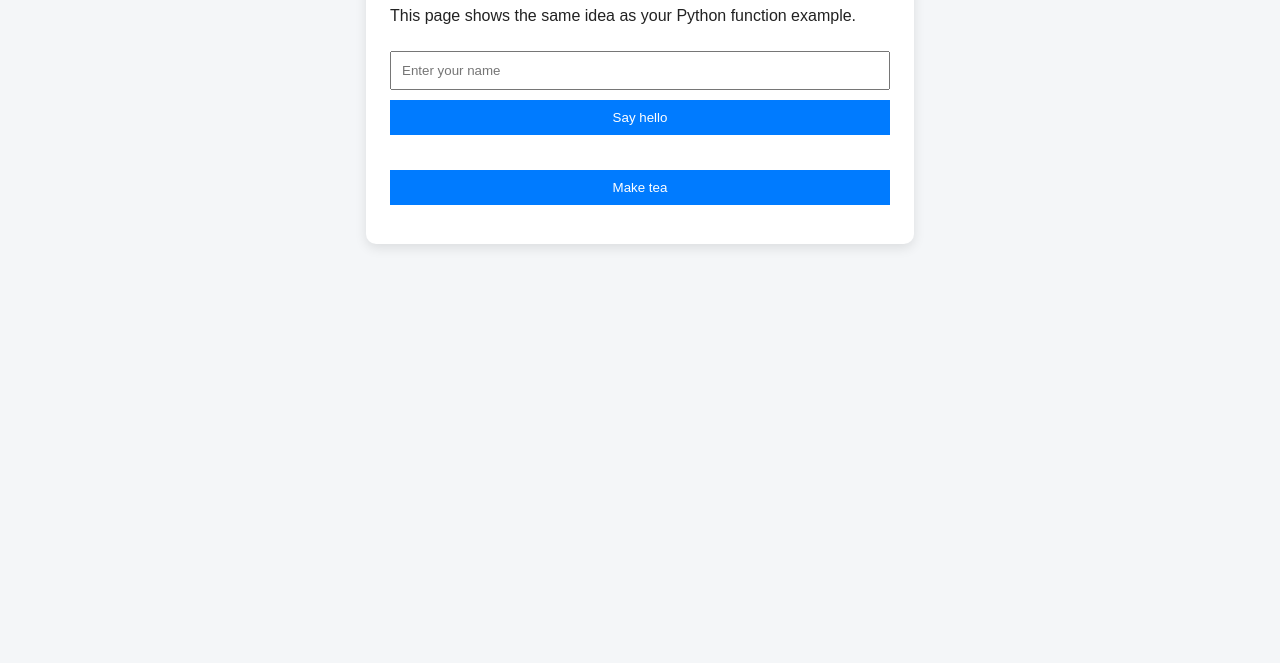
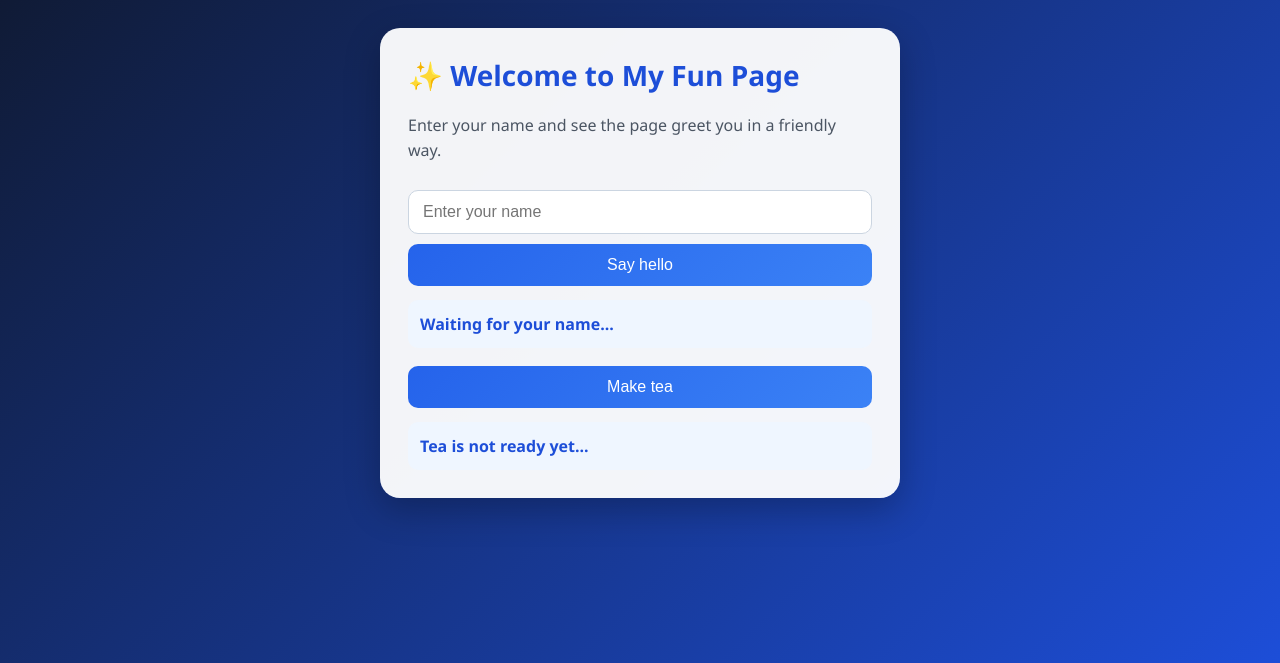
Before and after one commit to 212019106021/first-page, a plain HTML site: page index.html in a window 1280 px wide. Shown: the part 137-800 px from the top of the page. Drawn offline with Linux system fonts and the light colour scheme.

Commit message:
Initial commit

```diff
--- a/index.html
+++ b/index.html
@@ -3,70 +3,108 @@
 <head>
   <meta charset="UTF-8" />
   <meta name="viewport" content="width=device-width, initial-scale=1.0" />
-  <title>My First Web Page</title>
+  <title>Welcome Page</title>
   <style>
+    * { box-sizing: border-box; }
+
     body {
-      font-family: Arial, sans-serif;
-      background: #f4f6f8;
-      color: #222;
       margin: 0;
-      padding: 40px;
+      font-family: 'Segoe UI', Arial, sans-serif;
+      background: linear-gradient(135deg, #0f172a, #1d4ed8);
+      color: #fff;
+      min-height: 100vh;
+      display: flex;
+      align-items: center;
+      justify-content: center;
+      padding: 20px;
     }
 
-    .box {
-      background: white;
-      max-width: 500px;
-      margin: auto;
-      padding: 24px;
-      border-radius: 10px;
-      box-shadow: 0 4px 12px rgba(0,0,0,0.1);
+    .card {
+      background: rgba(255, 255, 255, 0.95);
+      color: #111827;
+      width: 100%;
+      max-width: 520px;
+      border-radius: 20px;
+      padding: 28px;
+      box-shadow: 0 12px 35px rgba(0, 0, 0, 0.25);
+      animation: fadeIn 0.8s ease;
+    }
+
+    h1 {
+      margin-top: 0;
+      color: #1d4ed8;
+      font-size: 28px;
+    }
+
+    p {
+      line-height: 1.6;
+      color: #4b5563;
     }
 
     input, button {
-      padding: 10px;
+      width: 100%;
+      padding: 12px 14px;
+      border-radius: 10px;
+      border: 1px solid #cbd5e1;
       margin-top: 10px;
-      width: 100%;
-      box-sizing: border-box;
+      font-size: 16px;
     }
 
     button {
-      background: #007bff;
+      background: linear-gradient(135deg, #2563eb, #3b82f6);
       color: white;
       border: none;
       cursor: pointer;
+      transition: transform 0.2s ease, box-shadow 0.2s ease;
+    }
+
+    button:hover {
+      transform: translateY(-2px);
+      box-shadow: 0 6px 14px rgba(37, 99, 235, 0.25);
     }
 
     .result {
-      margin-top: 15px;
-      font-weight: bold;
-      color: #0056b3;
+      margin-top: 14px;
+      padding: 12px;
+      border-radius: 10px;
+      background: #eff6ff;
+      color: #1d4ed8;
+      font-weight: 600;
+      min-height: 48px;
+      display: flex;
+      align-items: center;
+    }
+
+    @keyframes fadeIn {
+      from { opacity: 0; transform: translateY(20px); }
+      to { opacity: 1; transform: translateY(0); }
     }
   </style>
 </head>
 <body>
-  <div class="box">
-    <h1>My First Web Page</h1>
-    <p>This page shows the same idea as your Python function example.</p>
+  <div class="card">
+    <h1>✨ Welcome to My Fun Page</h1>
+    <p>Enter your name and see the page greet you in a friendly way.</p>
 
     <input id="nameInput" type="text" placeholder="Enter your name" />
     <button onclick="showGreeting()">Say hello</button>
-    <div id="greeting" class="result"></div>
+    <div id="greeting" class="result">Waiting for your name...</div>
 
-    <button onclick="showTea()" style="margin-top: 20px;">Make tea</button>
-    <div id="teaMessage" class="result"></div>
+    <button onclick="showTea()" style="margin-top: 18px;">Make tea</button>
+    <div id="teaMessage" class="result">Tea is not ready yet...</div>
   </div>
 
   <script>
     function greet(name) {
-      return "Hello, " + name;
+      return "Hello, " + name + "! You look amazing today.";
     }
 
     function makeTea() {
-      return "Tea is ready";
+      return "☕ Tea is ready! Enjoy your calm moment.";
     }
 
     function showGreeting() {
-      const name = document.getElementById("nameInput").value || "friend";
+      const name = document.getElementById("nameInput").value.trim() || "friend";
       document.getElementById("greeting").textContent = greet(name);
     }
 
```
